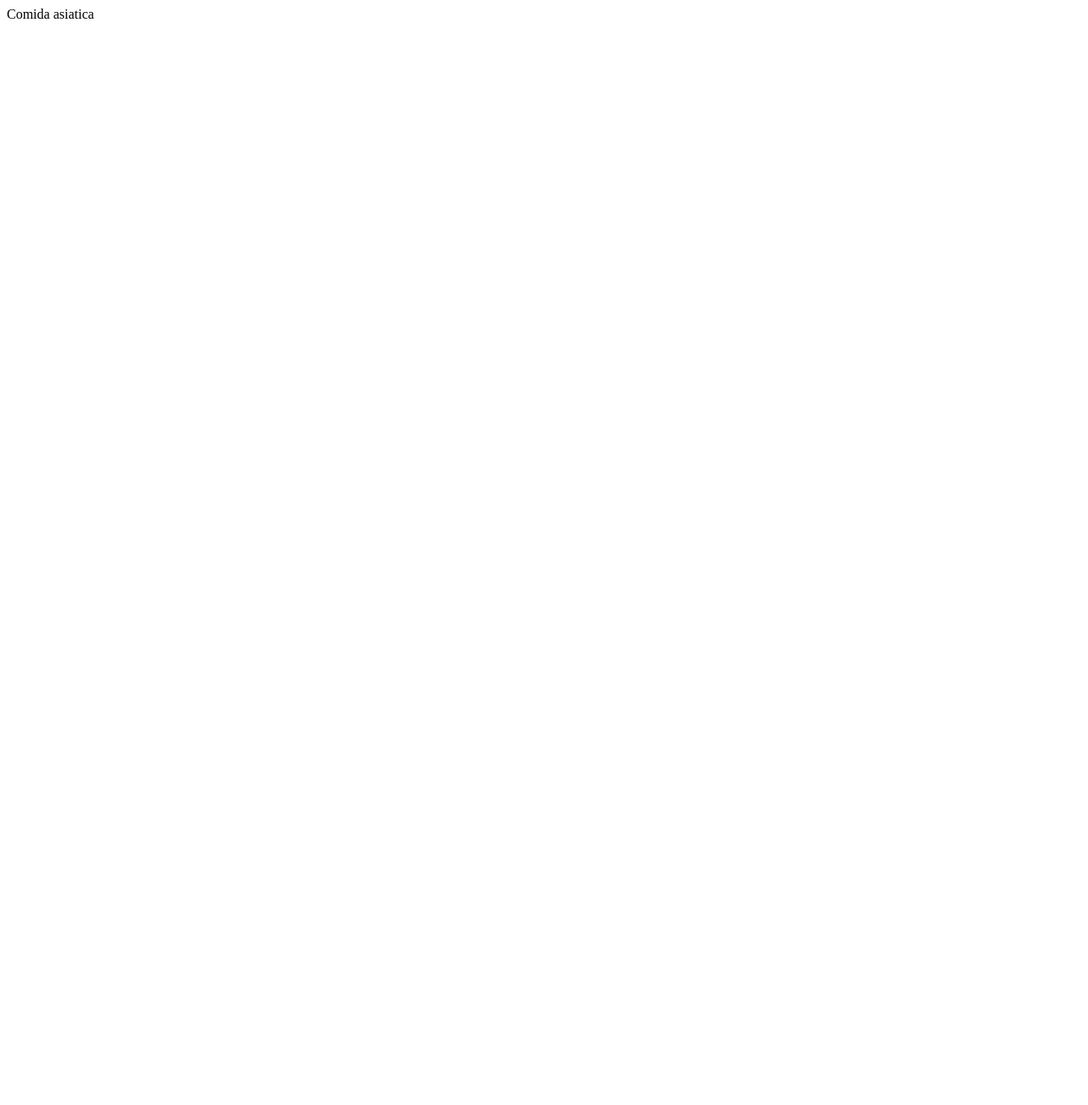
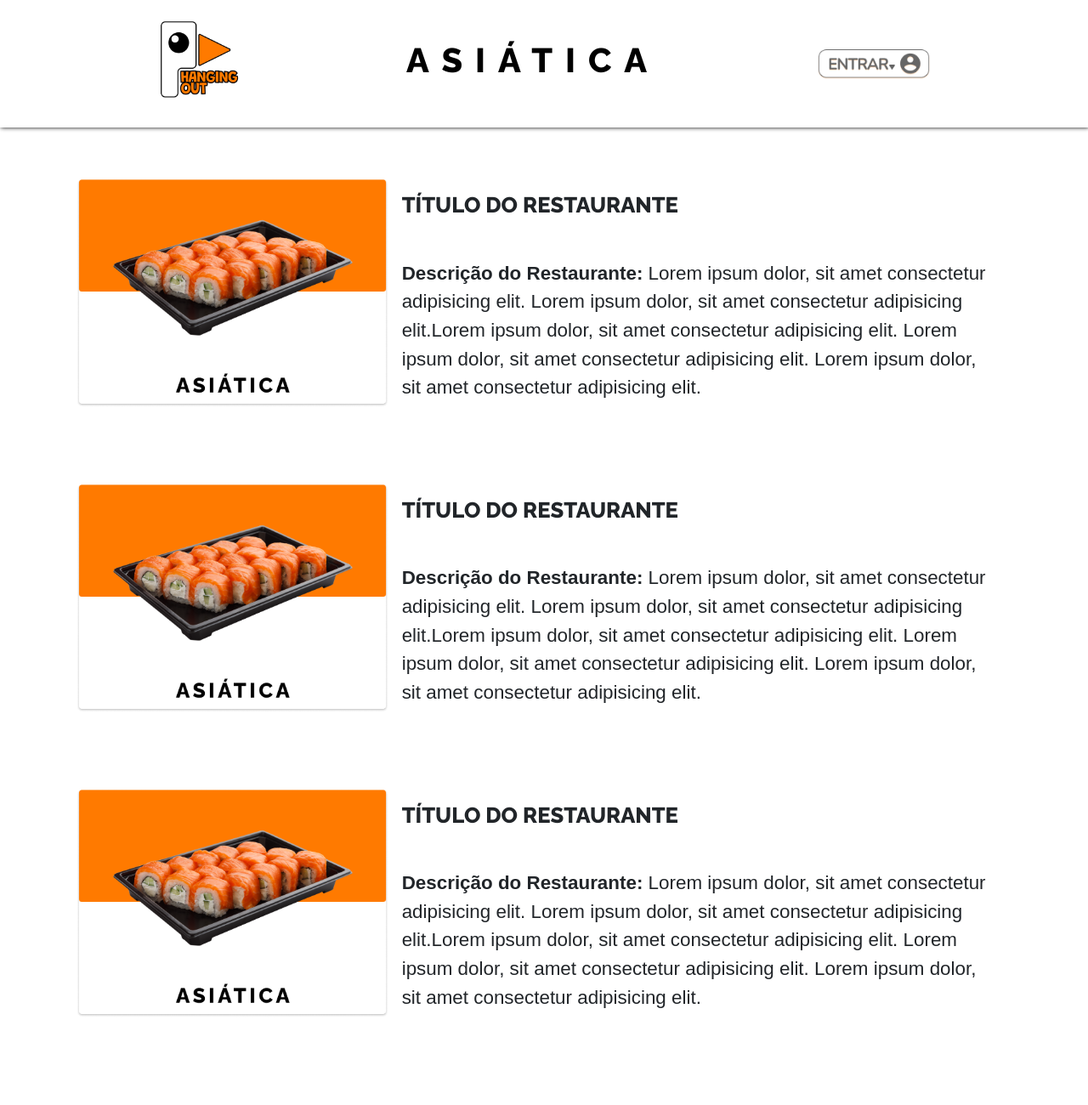
Before and after one commit to guibellonia/ProjetoPatosHO, a plain HTML site: page asiatica.html in a window 1280 px wide. Shown: the top 1300 px of the page at 85% size. Before the commit the page ends 800 px from the top, so only its background shows below. Drawn offline with Linux system fonts and the light colour scheme.

Commit message:
site individual, agora eh so copiar e colar o resto

```diff
--- a/asiatica.html
+++ b/asiatica.html
@@ -4,9 +4,83 @@
     <meta charset="UTF-8">
     <meta http-equiv="X-UA-Compatible" content="IE=edge">
     <meta name="viewport" content="width=device-width, initial-scale=1.0">
-    <title>asiatica</title>
+    <title>Comida Asiática</title>
+    <link rel="stylesheet" a href="css/style.css">
+    <link rel="stylesheet" href="css/bootstrap.min.css">
 </head>
 <body>
-    Comida asiatica
+    <header calss="inicio">
+        <img class="logo" src="media/LOGO.png" style="position: relative;">
+            <h1 id="Texto-inicio"><a href="asiatica.html" style="text-decoration: none !important; color: black !important;">ASIÁTICA</a></h1>
+        <img class="login" src="media/Entrar.png">
+    </header>
+
+    <div class="container">
+        <div class="d-flex flex-column mb-3">
+            <div class="p-2">
+                <div class="card mb-3" style="max-width: 1300px;">
+                    <div class="row g-0">
+                      <div class="col-md-4">
+                        <img src="media/asiatica.png" class="img-fluid rounded-start" alt="...">
+                      </div>
+                      <div class="col-md-8">
+                        <div class="card-body">
+                          <h5 class="card-title" style="font-size: 1.6rem;">TÍTULO DO RESTAURANTE</h5>
+                          <p class="card-text" style="font-family: Arial, Helvetica, sans-serif; font-weight: 500; font-size: 1.4rem;"><strong>Descrição do Restaurante: </strong>Lorem ipsum dolor, sit amet consectetur adipisicing elit. Lorem ipsum dolor, sit amet consectetur adipisicing elit.Lorem ipsum dolor, sit amet consectetur adipisicing elit. Lorem ipsum dolor, sit amet consectetur adipisicing elit. Lorem ipsum dolor, sit amet consectetur adipisicing elit.</p>
+                        </div>
+                      </div>
+                    </div>
+                  </div>
+            </div>
+
+            <div class="p-2">
+                <div class="card mb-3" style="max-width: 1300px;">
+                    <div class="row g-0">
+                      <div class="col-md-4">
+                        <img src="media/asiatica.png" class="img-fluid rounded-start" alt="...">
+                      </div>
+                      <div class="col-md-8">
+                        <div class="card-body">
+                          <h5 class="card-title" style="font-size: 1.6rem;">TÍTULO DO RESTAURANTE</h5>
+                          <p class="card-text" style="font-family: Arial, Helvetica, sans-serif; font-weight: 500; font-size: 1.4rem;"><strong>Descrição do Restaurante: </strong>Lorem ipsum dolor, sit amet consectetur adipisicing elit. Lorem ipsum dolor, sit amet consectetur adipisicing elit.Lorem ipsum dolor, sit amet consectetur adipisicing elit. Lorem ipsum dolor, sit amet consectetur adipisicing elit. Lorem ipsum dolor, sit amet consectetur adipisicing elit.</p>
+                        </div>
+                      </div>
+                    </div>
+                  </div>
+            </div>
+
+            <div class="p-2">
+                <div class="card mb-3" style="max-width: 1300px;">
+                    <div class="row g-0">
+                      <div class="col-md-4">
+                        <img src="media/asiatica.png" class="img-fluid rounded-start" alt="...">
+                      </div>
+                      <div class="col-md-8">
+                        <div class="card-body">
+                          <h5 class="card-title" style="font-size: 1.6rem;">TÍTULO DO RESTAURANTE</h5>
+                          <p class="card-text" style="font-family: Arial, Helvetica, sans-serif; font-weight: 500; font-size: 1.4rem;"><strong>Descrição do Restaurante: </strong>Lorem ipsum dolor, sit amet consectetur adipisicing elit. Lorem ipsum dolor, sit amet consectetur adipisicing elit.Lorem ipsum dolor, sit amet consectetur adipisicing elit. Lorem ipsum dolor, sit amet consectetur adipisicing elit. Lorem ipsum dolor, sit amet consectetur adipisicing elit.</p>
+                        </div>
+                      </div>
+                    </div>
+                  </div>
+            </div>
+
+        <div class="p-2"></div>
+            <div class="card mb-3" style="max-width: 1300px;">
+                <div class="row g-0">
+                  <div class="col-md-4">
+                    <img src="media/asiatica.png" class="img-fluid rounded-start" alt="...">
+                  </div>
+                  <div class="col-md-8">
+                    <div class="card-body">
+                      <h5 class="card-title" style="font-size: 1.6rem;">TÍTULO DO RESTAURANTE</h5>
+                      <p class="card-text" style="font-family: Arial, Helvetica, sans-serif; font-weight: 500; font-size: 1.4rem;"><strong>Descrição do Restaurante: </strong>Lorem ipsum dolor, sit amet consectetur adipisicing elit. Lorem ipsum dolor, sit amet consectetur adipisicing elit.Lorem ipsum dolor, sit amet consectetur adipisicing elit. Lorem ipsum dolor, sit amet consectetur adipisicing elit. Lorem ipsum dolor, sit amet consectetur adipisicing elit.</p>
+                    </div>
+                  </div>
+                </div>
+              </div>
+            </div>
+        </div>
+    </div>
 </body>
 </html>
--- a/css/style.css
+++ b/css/style.css
@@ -1,23 +1,38 @@
-@import url('https://fonts.googleapis.com/css2?family=Raleway:wght@500;800&display=swap');
+@import url('https://fonts.googleapis.com/css2?family=Raleway:wght@800&display=swap');
 /*
 font-family: 'Raleway', sans-serif;
 */
 
 body{
-    font-family: 'Raleway Black', sans-serif !important;
-
+    font-family: 'Raleway', sans-serif !important;
+    font-weight: 800;
 }
 
 .logo{
     height: 150px;
+    cursor: pointer !important;
+}
+
+.login{
+  height: 35px;
+  opacity: 60%;
+  transition: all .4s ease;
+}
+
+.login:hover{
+  height: 35.5px;
+  opacity: 100%;
+}
+
+#Texto-inicio{
+  cursor: pointer;
 }
 
 header{
-    font-weight: bolder;
     display: flex;
     flex-direction: row;
     flex-wrap: wrap;
-    justify-content: space-around;
+    justify-content: space-evenly;
     align-items: center;
     box-shadow: 1px 0 5px #000;
     margin-bottom: 1.3em;
@@ -55,3 +70,17 @@ header{
     justify-content: space-around;
     align-items: center;
 }
+
+.card{
+  border: 0 !important;
+  --bs-card-spacer-y: 1rem !important;
+
+}
+
+.card-title{
+  margin-bottom: 3rem !important;
+}
+
+.p-2{
+  margin-bottom: 3rem;
+}
```
Also changed, not shown: index.html (+1 -1 lines).
